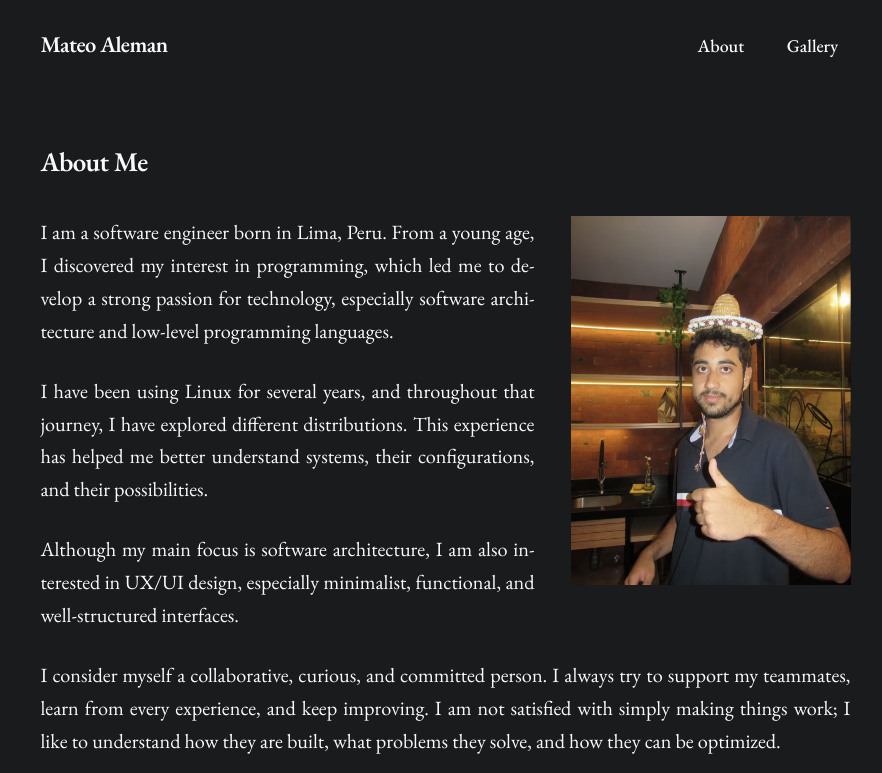
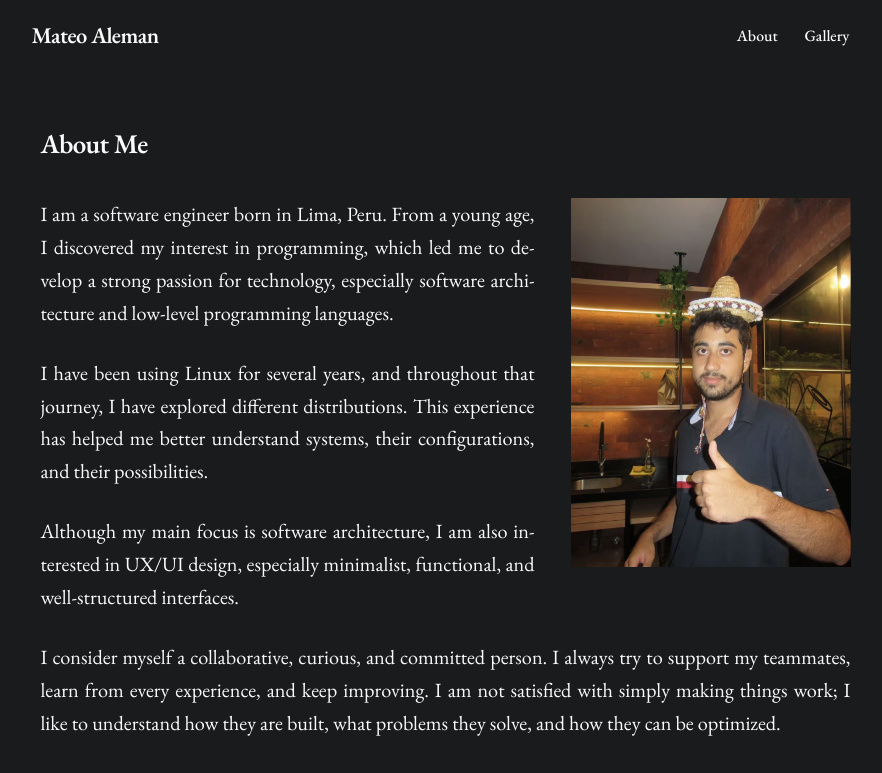
Before and after one commit to zGIKS/portfolio, a Next.js app: page /about in a window 1280 px wide. Shown: the top 773 px of the page, without its empty margins (187-1069 px from the left). Built offline with nearby package versions, Linux system fonts and the light colour scheme.

Commit message:
feat: enhance prose styles for better text rendering and adjust header padding

```diff
--- a/src/app/globals.css
+++ b/src/app/globals.css
@@ -115,6 +115,12 @@
   /* Ensure prose bullets and headings render correctly and compactly */
   .prose {
     max-width: none;
+    word-break: break-word;
+    overflow-wrap: break-word;
+  }
+  .prose a {
+    word-break: break-all;
+    overflow-wrap: break-word;
   }
   .prose p {
     margin-top: 0.5rem !important;
--- a/src/contexts/shared/interfaces/components/header.tsx
+++ b/src/contexts/shared/interfaces/components/header.tsx
@@ -3,18 +3,18 @@ import { Button } from "@/contexts/shared/interfaces/components/ui/button";
 
 export function Header() {
   return (
-    <header className="w-full flex items-center justify-between p-6">
+    <header className="w-full flex items-center justify-between p-4">
       <Link href="/" className="text-xl font-semibold tracking-tight text-foreground hover:opacity-80 transition-opacity">
         Mateo Aleman
       </Link>
-      <div className="flex items-center gap-4">
+      <div className="flex items-center gap-1.5">
         <Link href="/about">
-          <Button variant="ghost" className="text-foreground hover:text-foreground text-base">
+          <Button variant="ghost" className="text-foreground hover:text-foreground text-sm px-2">
             About
           </Button>
         </Link>
         <Link href="/gallery">
-          <Button variant="ghost" className="text-foreground hover:text-foreground text-base">
+          <Button variant="ghost" className="text-foreground hover:text-foreground text-sm px-2">
             Gallery
           </Button>
         </Link>
```
